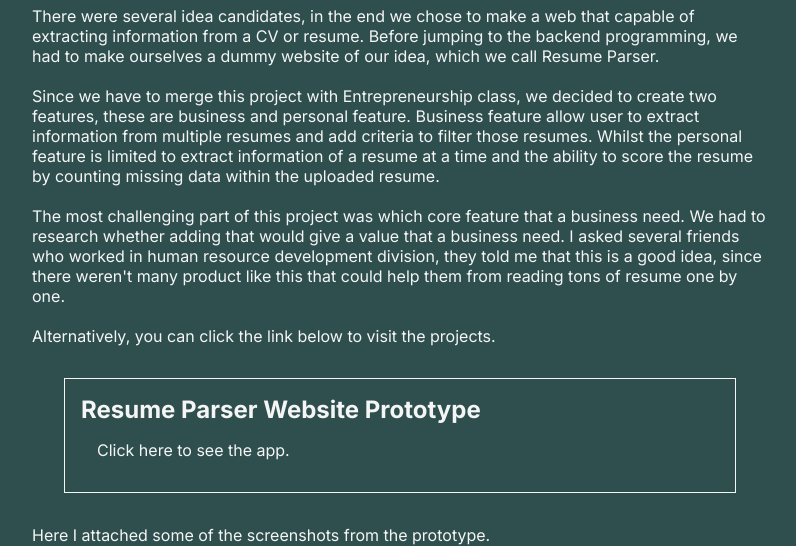
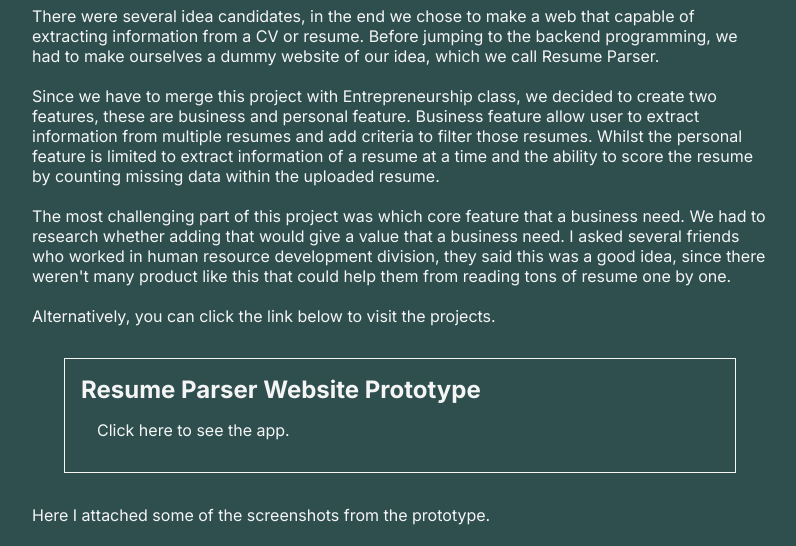
Before and after one commit to vitopm/vitopm.com, a PHP site: page /projects/resume-parser-website.php in a window 1280 px wide. Shown: the part 369-915 px from the top of the page, without its empty margins (240-1036 px from the left). Run offline with PHP 8.4, Linux system fonts and the light colour scheme.

Commit message:
Changed a few words

```diff
--- a/projects/resume-parser-website.php
+++ b/projects/resume-parser-website.php
@@ -44,7 +44,7 @@
             </p>
             <br>
             <p>
-                The most challenging part of this project was which core feature that a business need. We had to research whether adding that would give a value that a business need. I asked several friends who worked in human resource development division, they told me that this is a good idea, since there weren't many product like this that could help them from reading tons of resume one by one.
+                The most challenging part of this project was which core feature that a business need. We had to research whether adding that would give a value that a business need. I asked several friends who worked in human resource development division, they said this was a good idea, since there weren't many product like this that could help them from reading tons of resume one by one.
             </p>
             <br>
             <p>
```
